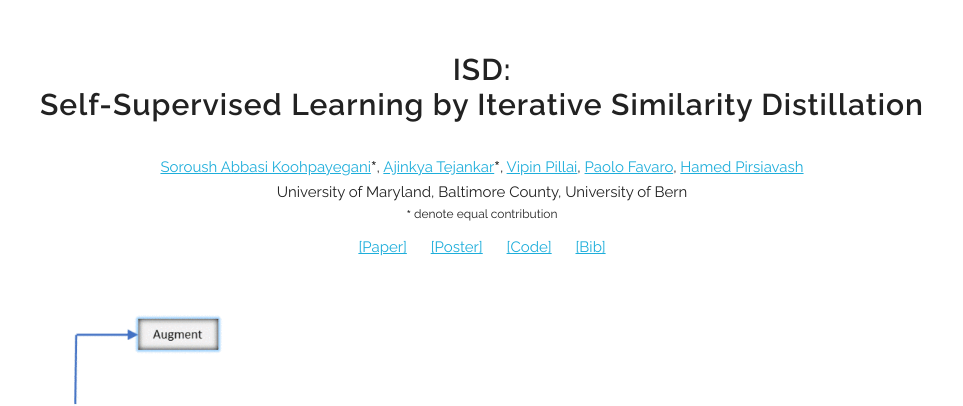
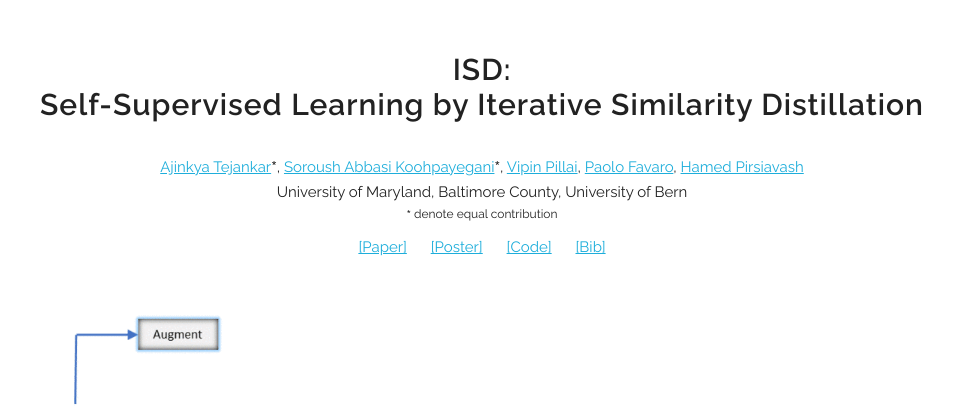
Before and after one commit to UMBCvision/ISD, a Jekyll site: the page built from docs/index.html, in a window 1280 px wide and 900 px high. Shown: the top 406 px of the window, without its empty margins (158-1121 px from the left). Built offline with Jekyll 4.4.1, drawn with Linux system fonts in a browser that asks for light colours.

Commit message:
Fix the author order and update the link for Ajinkya's name

```diff
--- a/docs/index.html
+++ b/docs/index.html
@@ -4,7 +4,7 @@ title: ISD
 ---
 
 <div style="height:25px;">
-<p style="text-align:center;"><a href="https://www.csee.umbc.edu/~soroush">Soroush Abbasi Koohpayegani</a><sup>∗</sup>, <a href="">Ajinkya Tejankar</a><sup>∗</sup>, <a href="">Vipin Pillai</a>, <a href="">Paolo Favaro</a>, <a href="https://www.csee.umbc.edu/~hpirsiav/">Hamed Pirsiavash</a></p>
+<p style="text-align:center;"><a href="https://www.linkedin.com/in/ajinkya-tejankar/">Ajinkya Tejankar</a><sup>∗</sup>, <a href="https://www.csee.umbc.edu/~soroush">Soroush Abbasi Koohpayegani</a><sup>∗</sup>, <a href="">Vipin Pillai</a>, <a href="">Paolo Favaro</a>, <a href="https://www.csee.umbc.edu/~hpirsiav/">Hamed Pirsiavash</a></p>
 </div>
 <div style="height:25px;">
 <p style="text-align:center;">University of Maryland, Baltimore County, University of Bern</p>
```
